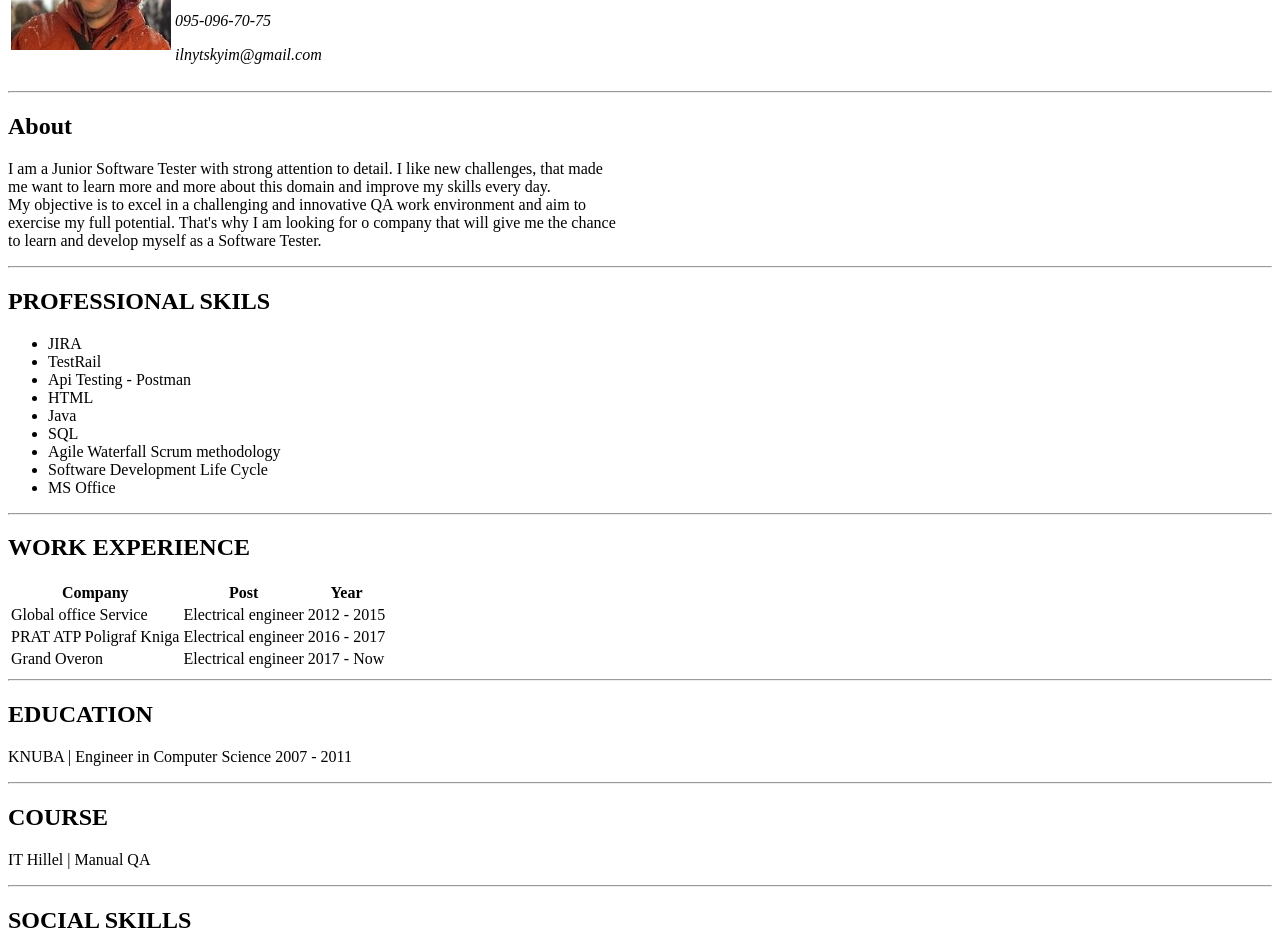
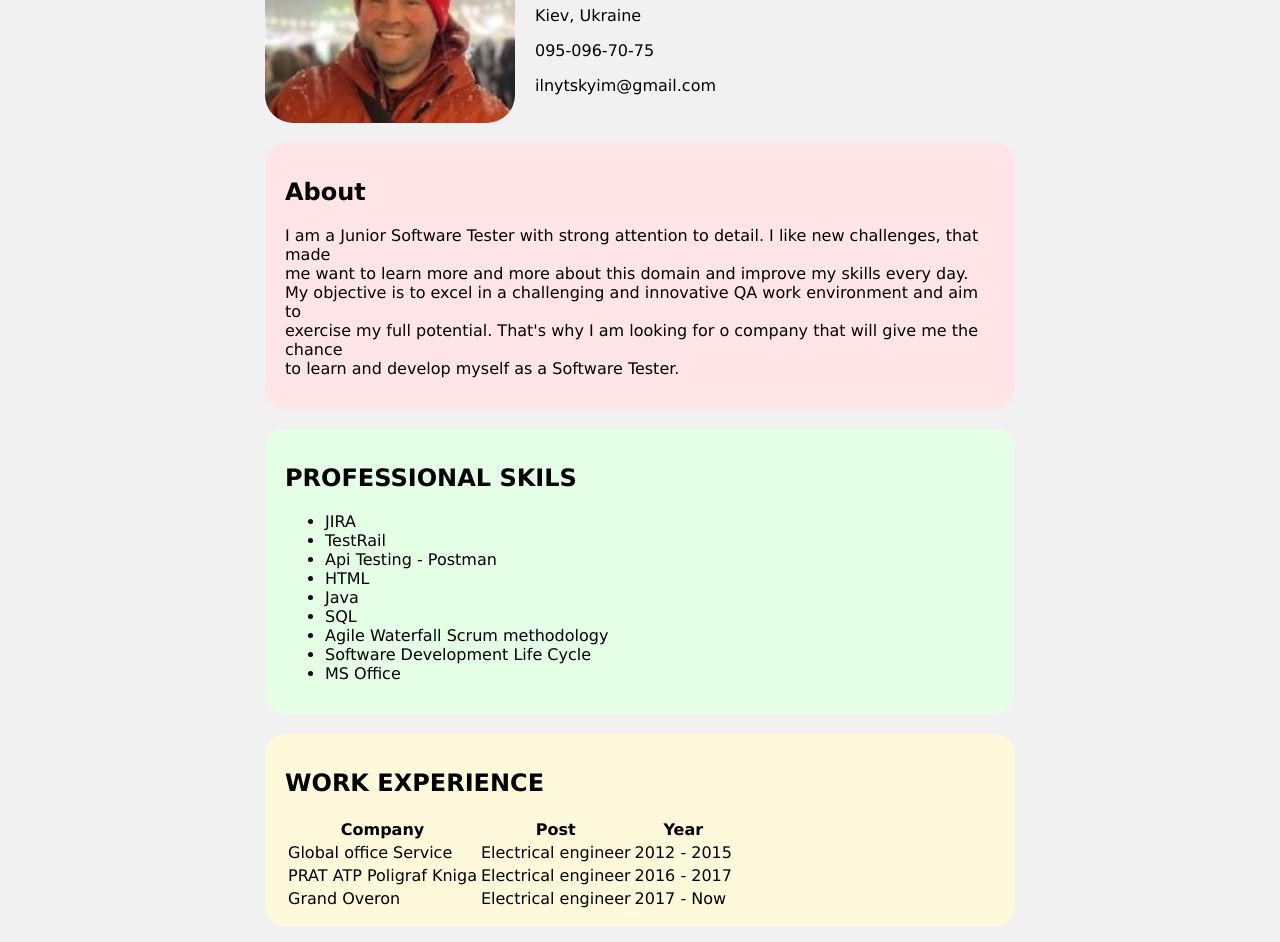
Before and after one commit to Nick-Ilnitskiy/Nick-CV, a plain HTML site: page index.html in a window 1280 px wide. Shown: the part 113-1055 px from the top of the page. Drawn offline with Linux system fonts and the light colour scheme.

Commit message:
Add files via upload

```diff
--- a/index.html
+++ b/index.html
@@ -2,31 +2,38 @@
 <html lang="en">
 <head>
     <meta charset="UTF-8">
-    <meta http-equiv="X-UA-Compatible" content="IE=edge">
-    <meta name="viewport" content="width=device-width, initial-scale=1.0">
+
+    <link href="styles.css" rel="stylesheet">
+
+
     <title>CV Nikolay Ilnytskyi</title>
 </head>
-<table>
-    <tr>
-        <td>
-              <img src="Nick.jpg" alt="My photo">
-       </td>
+<body>
+<div class="contein">
 
-           <td>   <h1>Nikolay Ilnytskyi</h1>
+       <div class="info">
+        <img src="Nick.jpg" alt="My photo" class="ava">
+
+         <div class="info-text">
+        <h1>Nikolay Ilnytskyi</h1>
 
 
-              <p><em>Kiev, Ukraine</em></p>
+         <p>Kiev, Ukraine</p>
 
 
-              <p><em>095-096-70-75</em></p>
+         <p>095-096-70-75</p>
 
 
-              <p><em>ilnytskyim@gmail.com</em></p>
-        </td>
-    </tr>
-</table>
+         <p>ilnytskyim@gmail.com</p>
+          </div>
+       </div>
 
-<hr>
+
+
+
+
+<div class="card bg-red">
+
     <h2>About</h2>
 
     <p>I am a Junior Software Tester with strong attention to detail. I like new challenges, that made<br />
@@ -35,7 +42,10 @@
     exercise my full potential. That's why I am looking for o company that will give me the chance<br />
     to learn and develop myself as a Software Tester.</p>
 
-<hr>
+
+</div>
+
+<div class="card bg-green">
 
   <h2>PROFESSIONAL SKILS</h2>
 
@@ -52,9 +62,9 @@
         </li>
 
      </ul>
-<hr>
+</div>
 
-
+<div class="card bg-yellow">
    <h2>WORK EXPERIENCE</h2>
 <table>
     <tr>
@@ -81,19 +91,23 @@
 
 
 </table>
+ </div>
 
-<hr>
+
+ <div class="card bg-sea">
 <h2>EDUCATION</h2>
 
   <p>KNUBA | Engineer in Computer Science 2007 - 2011</p>
 
-<hr>
+ </div>
+
+ <div class="card bg-blue2">
 
    <h2>COURSE</h2>
   <p>IT Hillel | Manual QA</p>
+</div>
 
-<hr>
-
+<div class="card bg-blue1">
  <h2>SOCIAL SKILLS</h2>
 
 
@@ -108,9 +122,9 @@
     <li>Result orientated</li>
 
 </ul>
+  </div>
 
 
-
-
+</div>
 </body>
 </html>
--- /dev/null
+++ b/styles.css
@@ -0,0 +1,63 @@
+body{
+    background-color: #f1f1f1;
+    font-size: 16px;
+    font-weight: normal;
+    font-family: Verdana, Geneva, Tahoma, sans-serif;
+}
+.ava{
+    width: 250px;
+    border-radius: 28px;
+}
+.contein {
+    max-width: 750px;
+    margin: auto;
+    padding-top: 30px;
+}
+
+.info{
+    margin-bottom: 20px;
+    display: flex;
+}
+
+.about {
+
+    background: rgb(148, 169, 148);
+
+}
+
+.info-text {
+    margin-left: 20px;
+}
+
+.card {
+
+    padding: 15px 20px;
+    background: rgb(211, 207, 115);
+    margin-bottom: 20px;
+    border-radius: 20px;
+}
+
+
+.bg-yellow {
+    background: #fff9dc;
+}
+
+.bg-green {
+    background: #e5ffe7;
+}
+
+.bg-red {
+    background: #ffe5e5;
+}
+
+.bg-sea {
+    background: rgb(111, 205, 203);
+}
+
+.bg-blue1 {
+    background: rgb(145, 211, 217);
+}
+
+.bg-blue2 {
+    background: rgb(176, 161, 213);
+}
```
